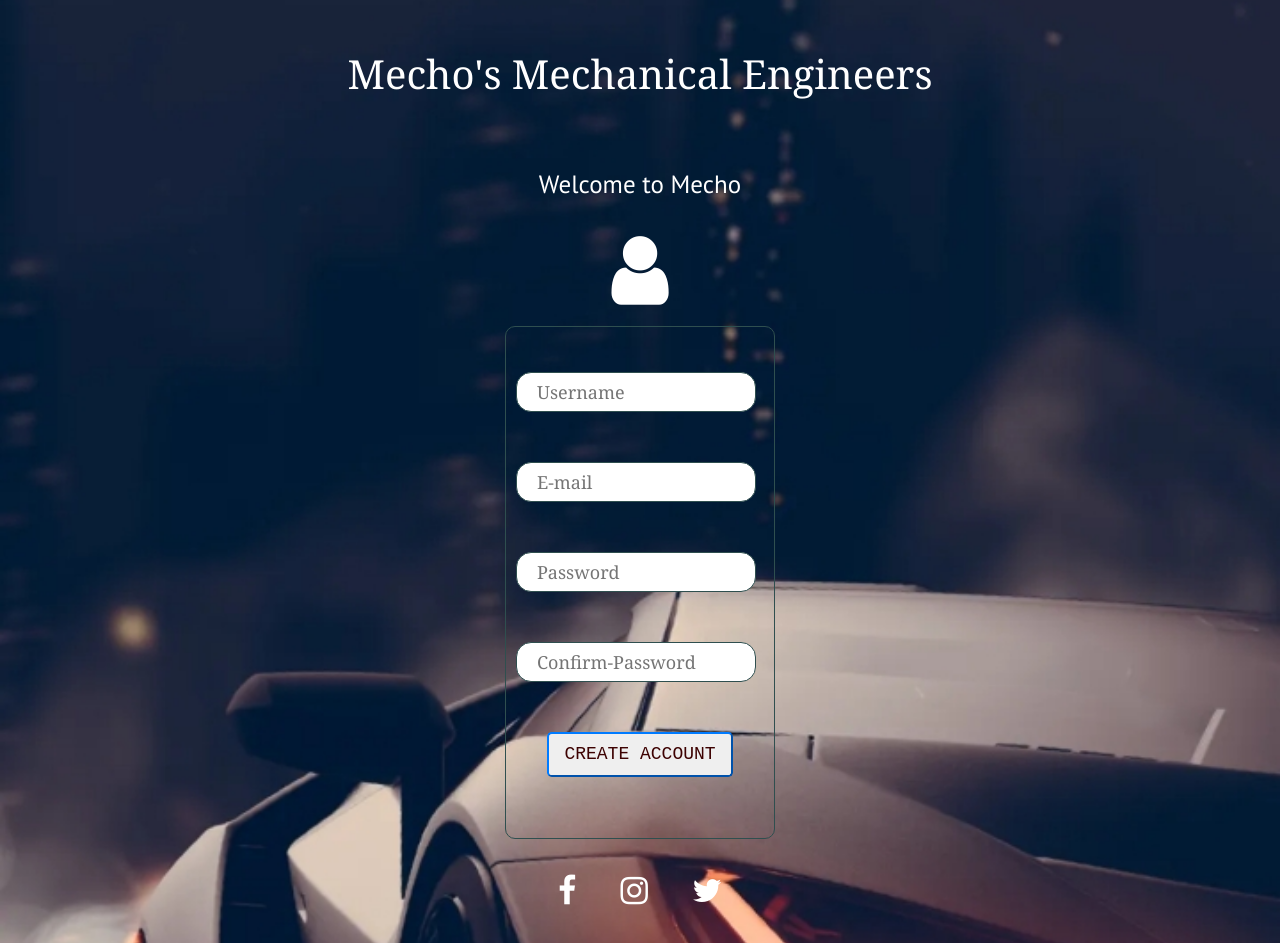
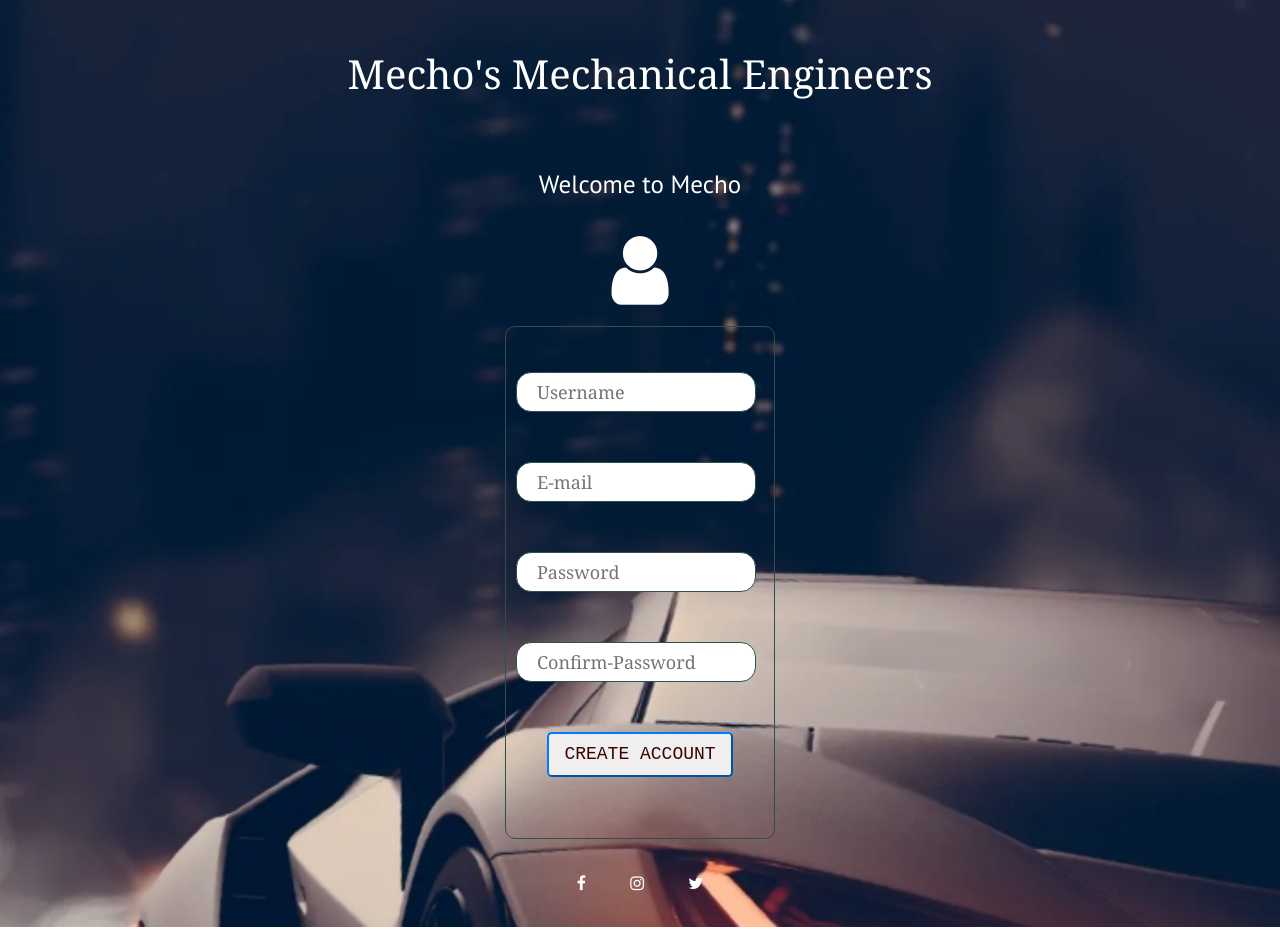
Before and after one commit to FemiObadimu/mecho, a plain HTML site: page register.html in a window 1280 px wide. Drawn offline with Linux system fonts and the light colour scheme.

Commit message:
Update register.html

```diff
--- a/register.html
+++ b/register.html
@@ -45,9 +45,9 @@
                 </div>
 
                 <p class="col-md-12 text-center ">
-                    <a href="#"><i class="fa fa-facebook fa-2x" style="color: white;"></i></a>
-                    <a href="#"><i class="fa fa-instagram fa-2x" style="color: white;"></i></a>
-                    <a href="#"><i class="fa fa-twitter fa-2x" style="color: white;"></i></a>
+                    <a href="#"><i class="fa fa-facebook " style="color: white;"></i></a>
+                    <a href="#"><i class="fa fa-instagram " style="color: white;"></i></a>
+                    <a href="#"><i class="fa fa-twitter " style="color: white;"></i></a>
                 </p>
 
             </div>
```
